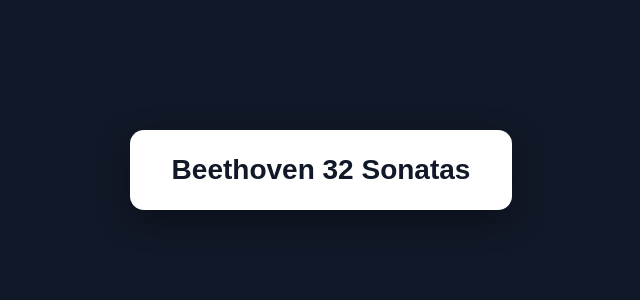
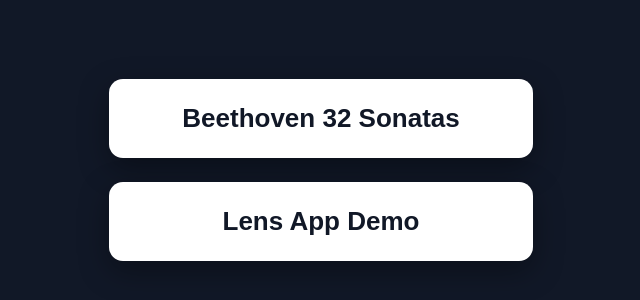
Before and after one commit to EvgenyTsizin/MuTube-Site, a plain HTML site: page index.html in a window 1280 px wide. Shown: the part 230-530 px from the top of the page, without its empty margins (319-959 px from the left). Drawn offline with Linux system fonts and the light colour scheme.

Commit message:
Update index.html

```diff
--- a/index.html
+++ b/index.html
@@ -6,7 +6,7 @@
         name="viewport"
         content="width=device-width, initial-scale=1.0"
     >
-    <title>Beethoven 32 Sonatas</title>
+    <title>Evgeny's Apps</title>
 
     <style>
         html,
@@ -17,20 +17,24 @@
 
         body {
             display: flex;
+            flex-direction: column;
             align-items: center;
             justify-content: center;
+            gap: 24px;
             background: #111827;
             font-family: Arial, sans-serif;
         }
 
-        .beethoven-button {
+        .app-button {
             display: inline-block;
+            min-width: 340px;
             padding: 24px 42px;
             border-radius: 14px;
             background: white;
             color: #111827;
-            font-size: 28px;
+            font-size: 26px;
             font-weight: bold;
+            text-align: center;
             text-decoration: none;
             box-shadow: 0 10px 30px rgba(0, 0, 0, 0.35);
             transition:
@@ -38,7 +42,7 @@
                 box-shadow 0.15s ease;
         }
 
-        .beethoven-button:hover {
+        .app-button:hover {
             transform: translateY(-3px);
             box-shadow: 0 14px 36px rgba(0, 0, 0, 0.45);
         }
@@ -47,10 +51,17 @@
 
 <body>
     <a
-        class="beethoven-button"
+        class="app-button"
         href="http://85.130.232.197:8002"
     >
         Beethoven 32 Sonatas
     </a>
+
+    <a
+        class="app-button"
+        href="http://85.130.232.197:8001"
+    >
+        Lens App Demo
+    </a>
 </body>
 </html>
```
